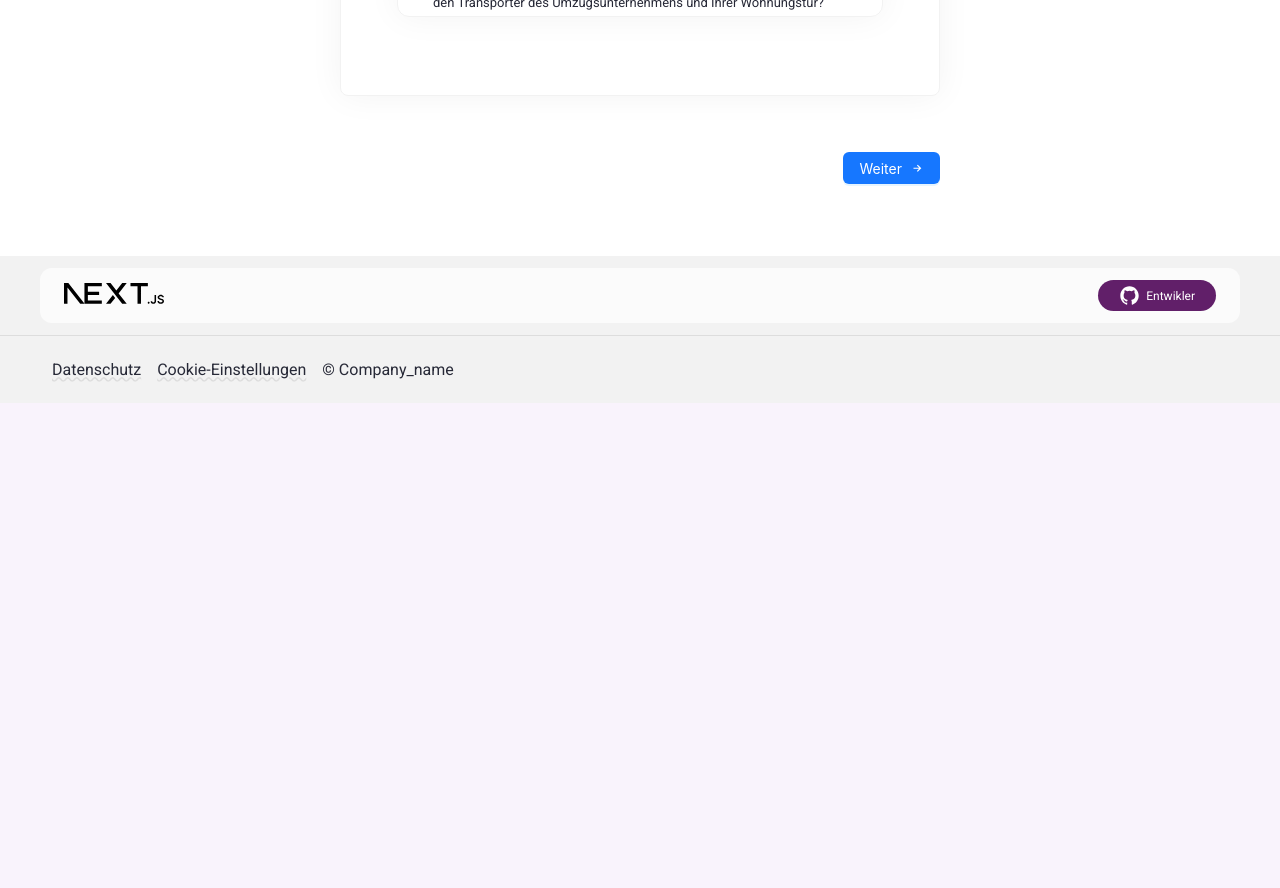
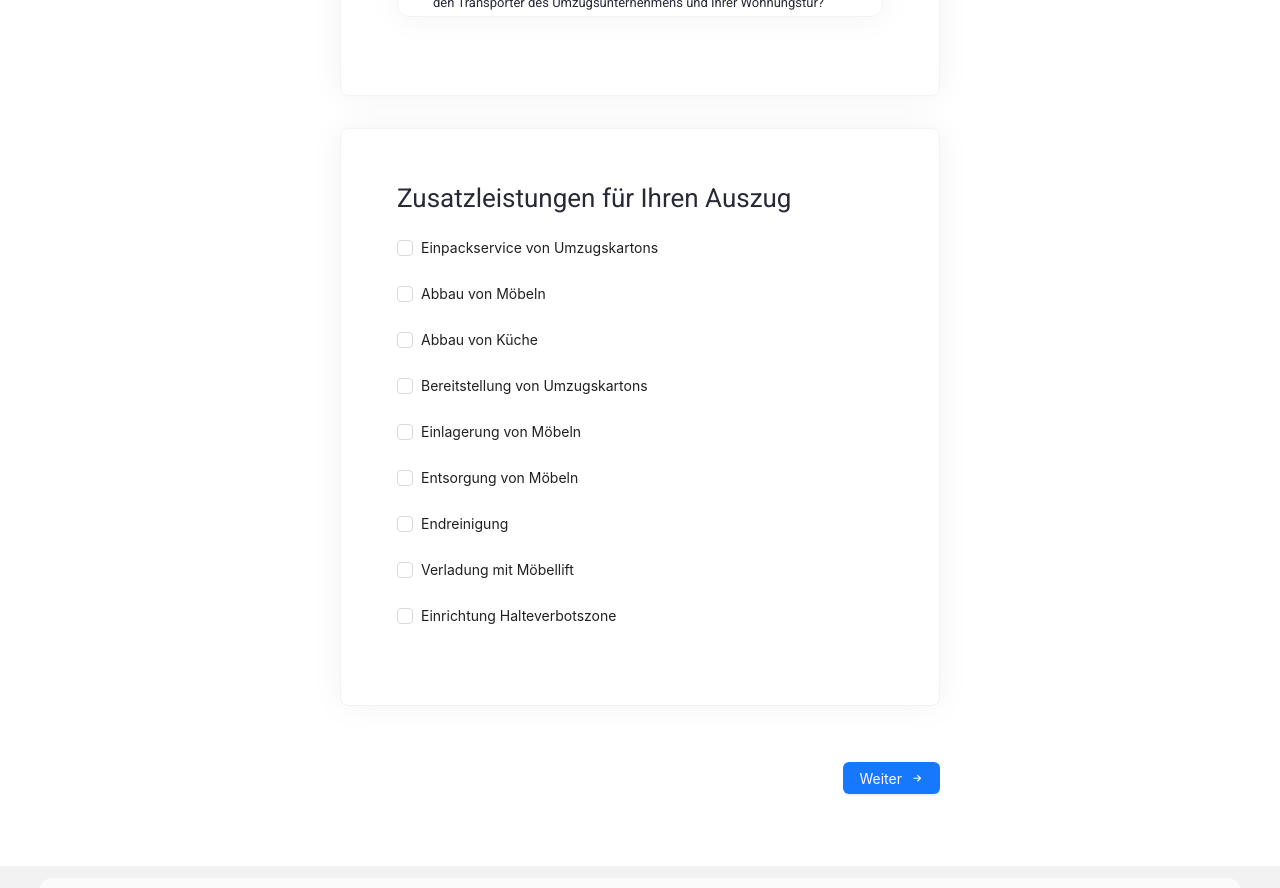
Before and after one commit to zaqoutm/umzuger, a Next.js app: page /apply in a window 1280 px wide. Shown: the part 1760-2648 px from the top of the page. Before the commit the page ends 2163 px from the top, so only its background shows below. Built offline with nearby package versions, Linux system fonts and the light colour scheme; what @ant-design/nextjs-registry would draw is missing.

Commit message:
Zusatzleistungen für Ihren Einzug

```diff
--- a/src/app/apply/AuszugortStep.tsx
+++ b/src/app/apply/AuszugortStep.tsx
@@ -4,6 +4,7 @@ import { FormProvider, useForm } from "react-hook-form";
 import { FcInfo } from "react-icons/fc";
 import { PiSignpostLight } from "react-icons/pi";
 import { TbMeterSquare } from "react-icons/tb";
+import CheckX from "./CheckX";
 import CustomRadioGroup from "./CustomRadioGroup";
 import InputNumberX from "./InputNumberX";
 import InputX from "./InputX";
@@ -30,7 +31,7 @@ function AuszugortStep({ stepButtons, next, data }: PropsType) {
       plz: "12345",
       ausZugAus: { homeType: "wohnung", degreeOfFurnishing: "low", floor: "2", rooms: undefined, livingSpace: "8" },
       laufweg: {
-        parkzone: "3",
+        parkzone: "30",
       },
     },
   });
@@ -69,6 +70,16 @@ function AuszugortStep({ stepButtons, next, data }: PropsType) {
       if (!data.ausZugAus.rooms) setShowZimmer(false);
 
       setValue("laufweg.parkzone", data.laufweg.parkzone);
+
+      setValue("zusatzleistungen.packing", data.zusatzleistungen.packing);
+      setValue("zusatzleistungen.dismantlingFurniture", data.zusatzleistungen.dismantlingFurniture);
+      setValue("zusatzleistungen.dismantlingKitchen", data.zusatzleistungen.dismantlingKitchen);
+      setValue("zusatzleistungen.provisionBoxes", data.zusatzleistungen.provisionBoxes);
+      setValue("zusatzleistungen.storageFurniture", data.zusatzleistungen.storageFurniture);
+      setValue("zusatzleistungen.disposalFurniture", data.zusatzleistungen.disposalFurniture);
+      setValue("zusatzleistungen.finalCleaning", data.zusatzleistungen.finalCleaning);
+      setValue("zusatzleistungen.furnitureLift", data.zusatzleistungen.furnitureLift);
+      setValue("zusatzleistungen.establishParkingZone", data.zusatzleistungen.establishParkingZone);
     }
 
     /**
@@ -83,7 +94,7 @@ function AuszugortStep({ stepButtons, next, data }: PropsType) {
         if (values.ausZugAus.homeType === "zimmer") {
           setShowZimmer(false);
           if (values.ausZugAus.rooms) {
-            setValue("ausZugAus.rooms", "");
+            setValue("ausZugAus.rooms", undefined);
           }
         } else {
           setShowZimmer(true);
@@ -288,8 +299,40 @@ function AuszugortStep({ stepButtons, next, data }: PropsType) {
               </p>
             </div>
           </div>
+
           {/*  */}
+          <div className={styles.formBox}>
+            <h2>Zusatzleistungen für Ihren Auszug</h2>
+            <div className={styles.inputContainer}>
+              <CheckX name={"zusatzleistungen.packing"} placeholder='Einpackservice von Umzugskartons' />
+            </div>
+            <div className={styles.inputContainer}>
+              <CheckX name={"zusatzleistungen.dismantlingFurniture"} placeholder='Abbau von Möbeln' />
+            </div>
+            <div className={styles.inputContainer}>
+              <CheckX name={"zusatzleistungen.dismantlingKitchen"} placeholder='Abbau von Küche' />
+            </div>
+            <div className={styles.inputContainer}>
+              <CheckX name={"zusatzleistungen.provisionBoxes"} placeholder='Bereitstellung von Umzugskartons' />
+            </div>
+            <div className={styles.inputContainer}>
+              <CheckX name={"zusatzleistungen.storageFurniture"} placeholder='Einlagerung von Möbeln' />
+            </div>
+            <div className={styles.inputContainer}>
+              <CheckX name={"zusatzleistungen.disposalFurniture"} placeholder='Entsorgung von Möbeln' />
+            </div>
+            <div className={styles.inputContainer}>
+              <CheckX name={"zusatzleistungen.finalCleaning"} placeholder='Endreinigung' />
+            </div>
+            <div className={styles.inputContainer}>
+              <CheckX name={"zusatzleistungen.furnitureLift"} placeholder='Verladung mit Möbellift' />
+            </div>
+            <div className={styles.inputContainer}>
+              <CheckX name={"zusatzleistungen.establishParkingZone"} placeholder='Einrichtung Halteverbotszone' />
+            </div>
+          </div>
 
+          {/*  */}
           {stepButtons}
         </form>
       </FormProvider>
--- /dev/null
+++ b/src/app/apply/CheckX.tsx
@@ -0,0 +1,22 @@
+import { Checkbox } from "antd";
+import { Controller } from "react-hook-form";
+
+interface PropsType {
+  name: string;
+  placeholder?: string;
+}
+
+export default function CheckX({ name, placeholder }: PropsType) {
+  return (
+    <Controller
+      name={name}
+      render={({ field }) => (
+        <>
+          <Checkbox checked={field.value} {...field}>
+            {placeholder}
+          </Checkbox>
+        </>
+      )}
+    />
+  );
+}
--- a/src/app/apply/page.tsx
+++ b/src/app/apply/page.tsx
@@ -21,6 +21,7 @@ export default function ApplyPage() {
   const next = () => {
     setCurrent(currentStep + 1);
     window.scrollTo(0, 0);
+    setIsSubmitting(false);
   };
   const prev = () => {
     setCurrent(currentStep - 1);
@@ -28,9 +29,16 @@ export default function ApplyPage() {
 
   // handle auszugort form
   function updateAuszugData(data: AuszugortType) {
+    setIsSubmitting(true);
     setFinalFormData({ auszugort: data });
-    next();
+
+    // for loading simulation
+    setTimeout(() => {
+      next();
+    }, 1000);
   }
+
+  const [isSubmitting, setIsSubmitting] = useState(false);
 
   const StepsButotns = (
     <div className={styles.stepsButtons}>
@@ -40,6 +48,7 @@ export default function ApplyPage() {
         </Button>
       )}
       <Button
+        loading={isSubmitting}
         htmlType='submit'
         type='primary'
         icon={<GrFormNextLink />}
```
Also changed, not shown: src/app/apply/types.tsx (+15 -1 lines), src/components/where-form/page.tsx (+6 -11 lines).
